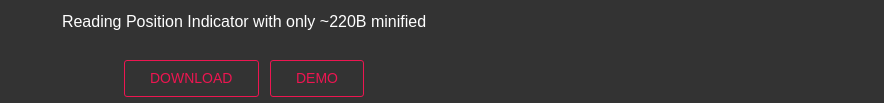
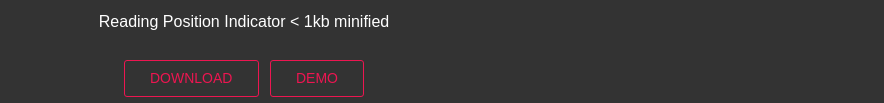
Before and after one commit to diogomoretti/snakke.js, a website: page _website/index.html in a window 1280 px wide. Shown: the part 513-616 px from the top of the page, without its empty margins (396-1280 px from the left). Drawn offline with Linux system fonts and the light colour scheme.

Commit message:
Fix size

```diff
--- a/_website/index.html
+++ b/_website/index.html
@@ -86,7 +86,7 @@
   <main class="main">
     <div class="main-wrapper">
       <h1 class="logo"></h1>
-      <p class="description">Reading Position Indicator with only ~220B minified</p>
+      <p class="description">Reading Position Indicator < 1kb minified</p>
       <a class="button" href="https://github.com/diogomoretti/snakke/releases" target="_blank">Download</a>
       <a class="button" href="./demo" target="_blank">Demo</a>
     </div>
```
Also changed, not shown: readme.md.
